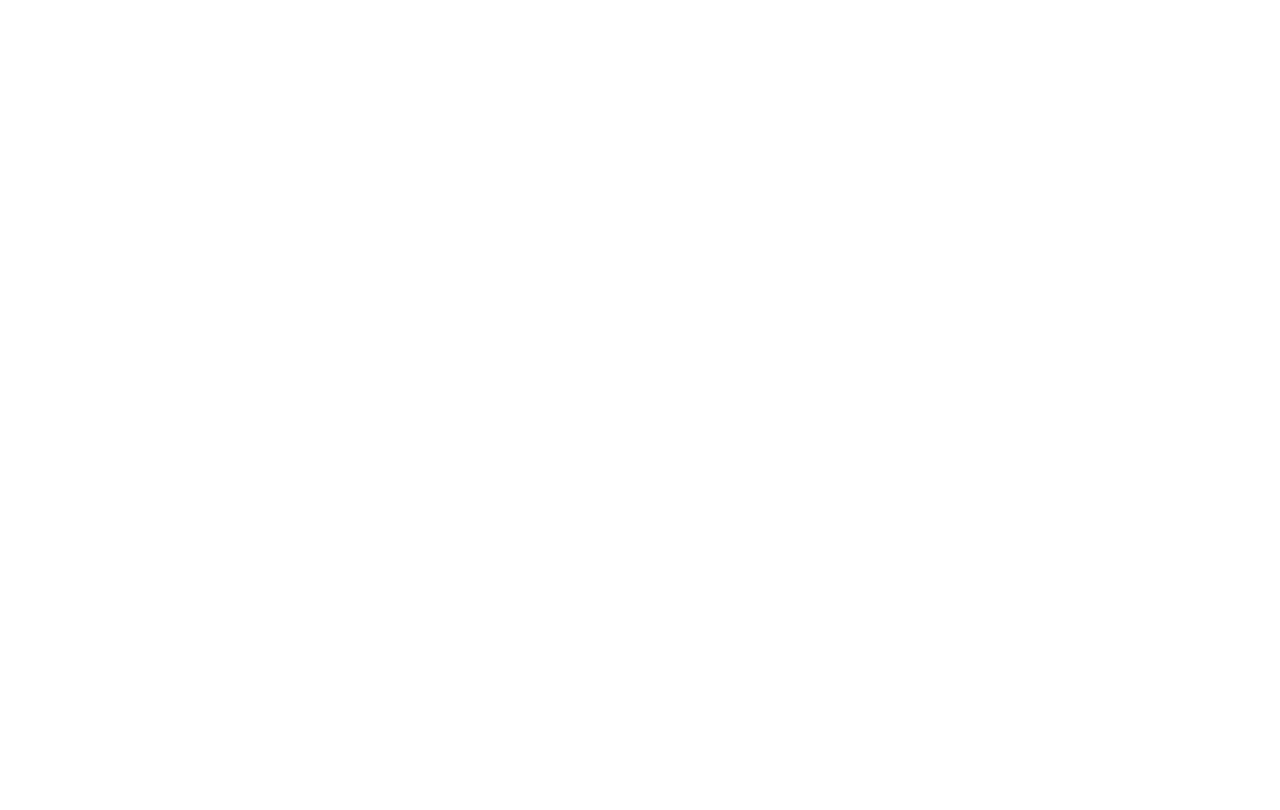
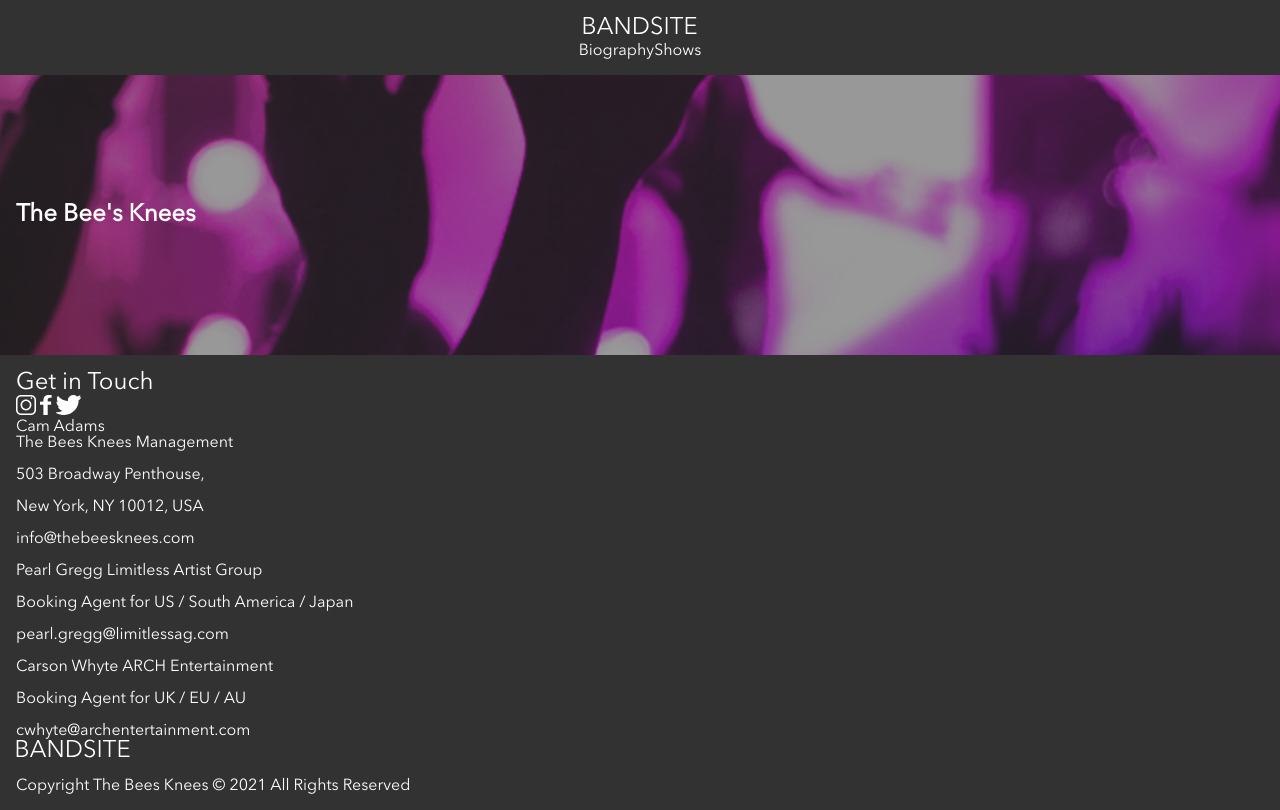
Before and after one commit to Trellson/bandsite-redo, a plain HTML site: page pages/shows.html in a window 1280 px wide. Drawn offline with Linux system fonts and the light colour scheme.

Commit message:
added shows page and new stylesheet also added eventlistener to jscript... it did not work correctly.

```diff
--- a/pages/shows.html
+++ b/pages/shows.html
@@ -0,0 +1,83 @@
+<!DOCTYPE html>
+<html lang="en">
+<head>
+    <meta charset="UTF-8">
+    <meta http-equiv="X-UA-Compatible" content="IE=edge">
+    <meta name="viewport" content="width=device-width, initial-scale=1.0">
+    <link rel="stylesheet" href="../styles/shows.css">
+    <title>Document</title>
+</head>
+<body>
+    <header class="header">
+            <div class="header__wrapper">
+            <a class="header__logo" href="../index.html"><img src="../assets/Logo/Logo-bandsite.svg" alt="Bandsite-Logo"></a>
+            <nav class="nav">
+                <ul class="nav__links">
+                    <li class="nav__links-bullet nav__links-bullet--current">
+                        <a  href="./bio.html">Biography</li>
+                    <li><a href="./pages/shows"></a>
+                        Shows</li>
+                </ul>
+            </nav>
+        </div>
+    </header>
+        <main class="main" >
+            <section class="hero">
+                <div class="hero__wrapper">
+                    <h1 class="hero__text"> The Bee's Knees</h1>
+                </div>
+            </section>
+
+
+    </main>
+    <footer class="footer">
+        <div class="footer__wrapper">
+            <h2>Get in Touch</h2>
+            <div class="footer__icons">
+                <a href="https://www.instagram.com"><img src="../assets/Icons/SVG/Icon-instagram.svg" alt="instagram-icon"></a>
+               <a href="https://www.facebook.com"></a> <img src="../assets/Icons/SVG/Icon-facebook.svg" alt="facebook-icon"></a>
+               <a href="https://www.twitter.com"><img src="../assets/Icons/SVG/Icon-twitter.svg" alt="twitter-icon"></a>
+            </div>
+
+        <div class="footer__contact-info">
+            <div class="footer__info-container">
+                <!-- consider class for h4 and p tags because you may want to style later -->
+                <h4>Cam Adams</h4>
+                <h4>The Bees Knees Management</h4>
+
+                <p>503 Broadway Penthouse, </p>
+                <p>  New York, NY 10012, USA </p>
+
+                <p>info@thebeesknees.com</p>
+        </div>
+        <div class="footer__info-container">
+            <p>Pearl Gregg
+                Limitless Artist Group
+            </p>
+            <p>
+                Booking Agent for
+                US / South America / Japan
+            </p>
+            <p>pearl.gregg@limitlessag.com</p>
+        </div>
+        <div>
+            <p>
+                Carson Whyte
+                ARCH Entertainment
+            </p>
+            <p>
+                Booking Agent for
+                UK / EU / AU
+            </p>
+            <p>cwhyte@archentertainment.com</p>
+            </div>
+        </div>
+        <div class="footer__site-info">
+            <img src="../assets/Logo/Logo-bandsite.svg" alt="Bandsite-Logo">
+            <p>Copyright The Bees Knees © 2021 All Rights Reserved</p>
+        </div>
+    </div>
+    </footer>
+    <script src="./scripts/index-page.js"></script>
+ </body>
+</html>
--- a/scripts/index-page.js
+++ b/scripts/index-page.js
@@ -64,3 +64,24 @@ function displayComments(arr) {
 commmentArray.forEach((comment) => {
     displayComments(comment);
 })
+
+let formCta = document.querySelector(".form__body")
+
+formCta.addEventListener('comment', (event) => {
+    event.preventDefault();
+
+    let commentName = event.target.commentName.value;
+    let commentText = event.target.commentText.value;
+
+    if(commentName && commentText){
+        commentArea.innerText = "";
+        commmentArray.unshift({
+           name: commentName,
+           date: 'xx-xx-xxxx',
+           comment: commentText
+        })
+        commmentArray.forEach((comment) => {
+            displayComments(comment);
+        })
+    }
+})
--- a/styles/bio.scss
+++ b/styles/bio.scss
@@ -156,6 +156,7 @@
 
   &__div{
     display: flex;
+    justify-content: center;
   }
 
   &__photo{
@@ -170,6 +171,7 @@
   &__photo img{
     max-width: 50%;
     border-radius: 100%;
+    overflow: hidden;
   }
 
   &__containier{
--- /dev/null
+++ b/styles/shows.scss
@@ -0,0 +1,23 @@
+@use './partials/global';
+@use './partials/mixins' as *;
+@use './partials/variables' as *;
+
+.hero {
+  background-image: linear-gradient(rgba(50, 50, 50, 0.5), rgba(50, 50, 50, 0.5)), url(../assets/Images/hero-shows.jpg);
+  background-position: center;
+  background-size: cover;
+  background-repeat: no-repeat;
+  height: 35vh;
+  width: 100%;
+
+  &__wrapper {
+      padding: 0 1rem;
+      height: 100%;
+      display: flex;
+      align-items: center;
+  }
+
+  &__text {
+      font-weight: 600;
+  }
+}
```
Also changed, not shown: index.html (+3 -3 lines), assets/Images/hero-shows.jpg (added), styles/bio.css, styles/shows.css (added).
